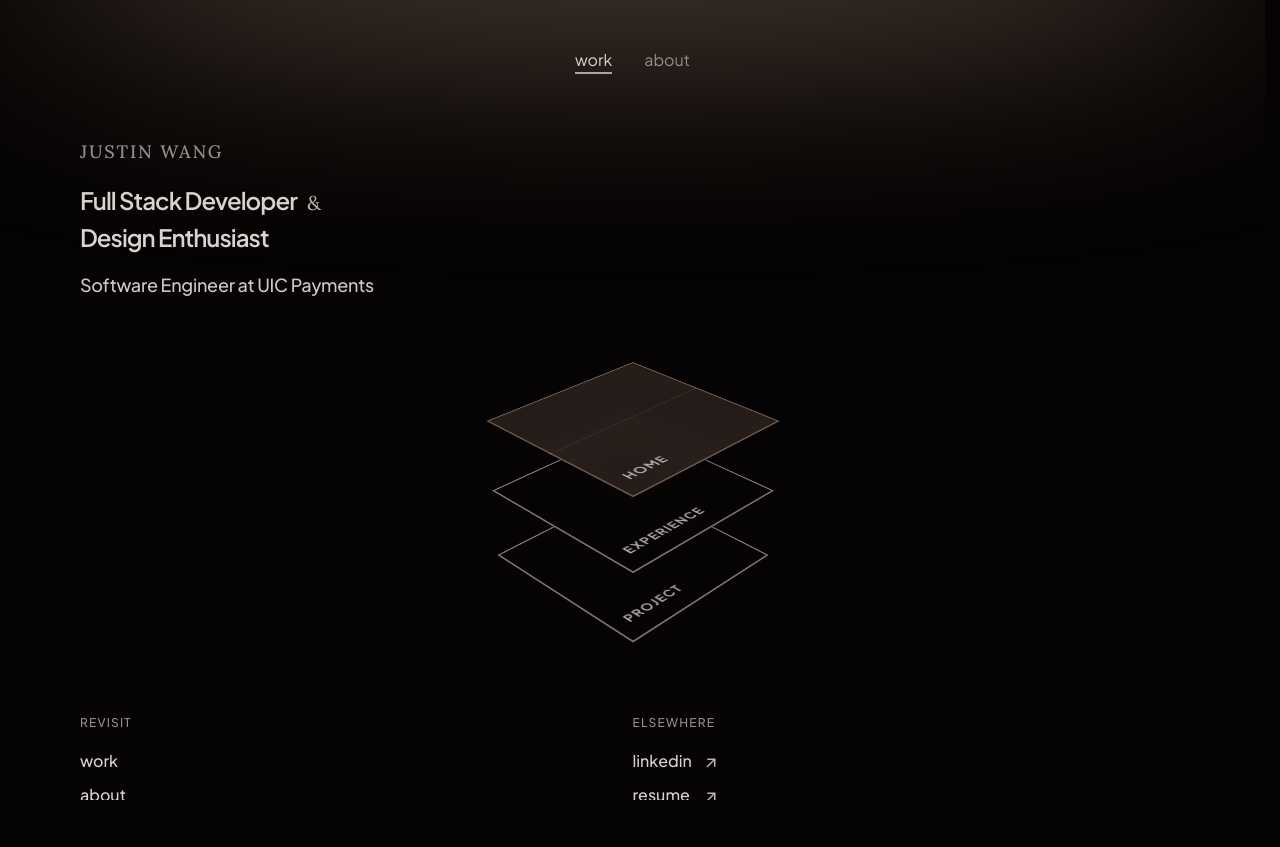
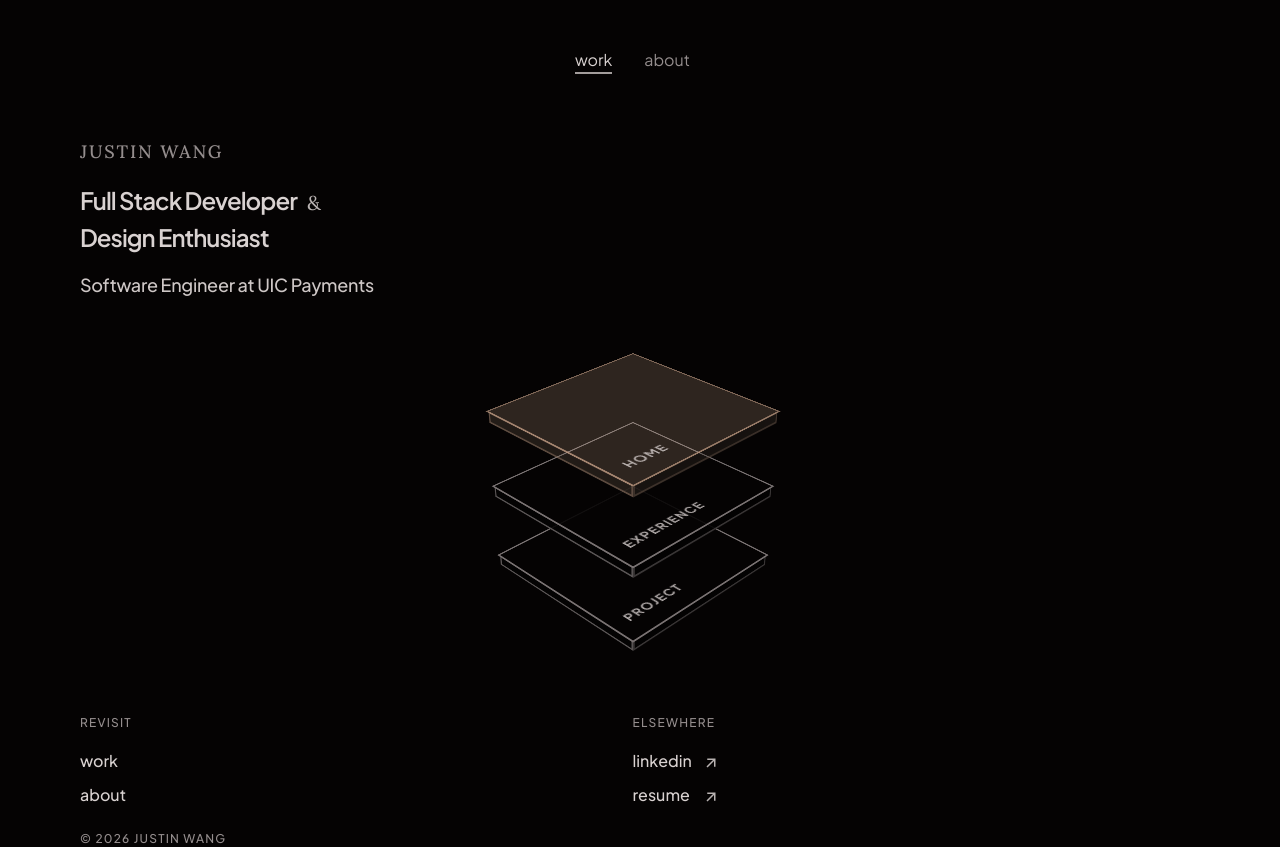
Before and after one commit to jwang9228/personal-site, a Next.js app: page / in a window 1280 px wide. Before the commit the page ends 800 px from the top, so only its background shows below. Built offline with nearby package versions, Linux system fonts and the light colour scheme.

Commit message:
Improve techstack animation timings

```diff
--- a/src/app/components/RootLayout.jsx
+++ b/src/app/components/RootLayout.jsx
@@ -5,10 +5,7 @@ import Footer from './Footer';
 
 export default function RootLayout({children}) {
   return (
-    <div className='layout-root relative overflow-x-hidden'>
-      <div className='absolute -top-32 left-1/2 -translate-x-1/2 w-full h-1/6
-        pointer-events-none -z-10 animate-bloom bg-accent/60 blur-[60px] rounded-[100%]' />
-
+    <div className='layout-root'>
       <HeaderNav />
       <main className='layout-children'>
         {children}
--- a/src/app/components/Techstack.jsx
+++ b/src/app/components/Techstack.jsx
@@ -3,19 +3,21 @@ import { motion } from 'motion/react';
 
 export default function Techstack() {
   const layoutVariants = {
-    hidden: { opacity: 0 },
+    hidden: {},
     show: {
-      opacity: 1,
-      transition: { staggerChildren: 0.3, delayChildren: 0.3 }
+      transition: {
+        staggerChildren: 0.15,
+        delayChildren: 1,
+        staggerDirection: -1
+      }
     }
   };
 
   const tileVariants = {
-    hidden: ({ startZ }) => ({ z: startZ, opacity: 0 }),
+    hidden: { z: 0 },
     show: ({ targetZ }) => ({
       z: targetZ,
-      opacity: 1,
-      transition: { type: 'spring', damping: 15, stiffness: 80 }
+      transition: { type: 'spring', damping: 20, stiffness: 100 }
     })
   };
 
@@ -26,7 +28,10 @@ export default function Techstack() {
   ];
 
   return (
-    <section
+    <motion.section
+      initial={{ opacity: 0, y: 16 }}
+      animate={{ opacity: 1, y: 0 }}
+      transition={{ delay: 0.1, duration: 0.8, ease: 'easeOut' }}
       style={{ perspective: '1000px' }}
       className='relative w-full flex items-center justify-center pt-40'
     >
@@ -42,26 +47,48 @@ export default function Techstack() {
         className='relative size-48'
       >
         {tiles.map((tile, i) => {
-          const targetZ = i * 75;
-          const startZ = Math.max(0, (i - 1) * 75);
+          const targetZ = i * 80;
+
+          const reverseIndex = tiles.length - 1 - i;
+          const textRevealDelay = 1 + (reverseIndex * 0.15);
 
           return (
             <motion.div
-              custom={{ targetZ, startZ }}
+              custom={{ targetZ }}
               variants={tileVariants}
               key={tile.label}
-              className={`absolute inset-0 border-2 flex items-end justify-start p-4 cursor-pointer
-                ${tile.isActive
-                  ? 'border-accent/40 bg-accent/15 backdrop-blur-md shadow-2xl'
-                  : 'border-primary-muted/80 bg-background/80 backdrop-blur-sm shadow-xl'} `}
+              className={`absolute inset-0 flex items-end justify-start p-4 cursor-pointer [transform-style:preserve-3d]
+                border-2 ${tile.isActive
+                  ? 'border-accent/50 bg-accent/20 shadow-2xl'
+                  : 'border-primary-muted/80 bg-background/90 shadow-xl'} `}
             >
-              <span className='block translate-z-px text-sm tracking-widest uppercase text-primary/80 font-bold'>
+              <motion.span
+                initial={{ opacity: tile.isActive ? 1 : 0 }}
+                animate={{ opacity: 1 }}
+                transition={{
+                  delay: tile.isActive ? 0 : textRevealDelay,
+                  duration: 0.3
+                }}
+                className='block translate-z-px text-sm tracking-widest uppercase text-primary/80 font-bold'
+              >
                 {tile.label}
-              </span>
+              </motion.span>
+
+              <div
+                style={{ transformOrigin: 'left', transform: 'rotateY(90deg)' }}
+                className={`absolute top-0 left-0 h-full w-[12px] border-2 brightness-75
+                  ${tile.isActive ? 'border-accent/50 bg-accent/20' : 'border-primary-muted/80 bg-background/90'}`}
+              />
+
+              <div
+                style={{ transformOrigin: 'bottom', transform: 'rotateX(90deg)' }}
+                className={`absolute bottom-0 left-0 w-full h-[12px] border-2 brightness-50
+                  ${tile.isActive ? 'border-accent/50 bg-accent/20' : 'border-primary-muted/80 bg-background/90'}`}
+              />
             </motion.div>
           )
         })}
       </motion.div>
-    </section>
+    </motion.section>
   )
 }
```
Also changed, not shown: 1 other file (tests, documents, lock files or other folders).
